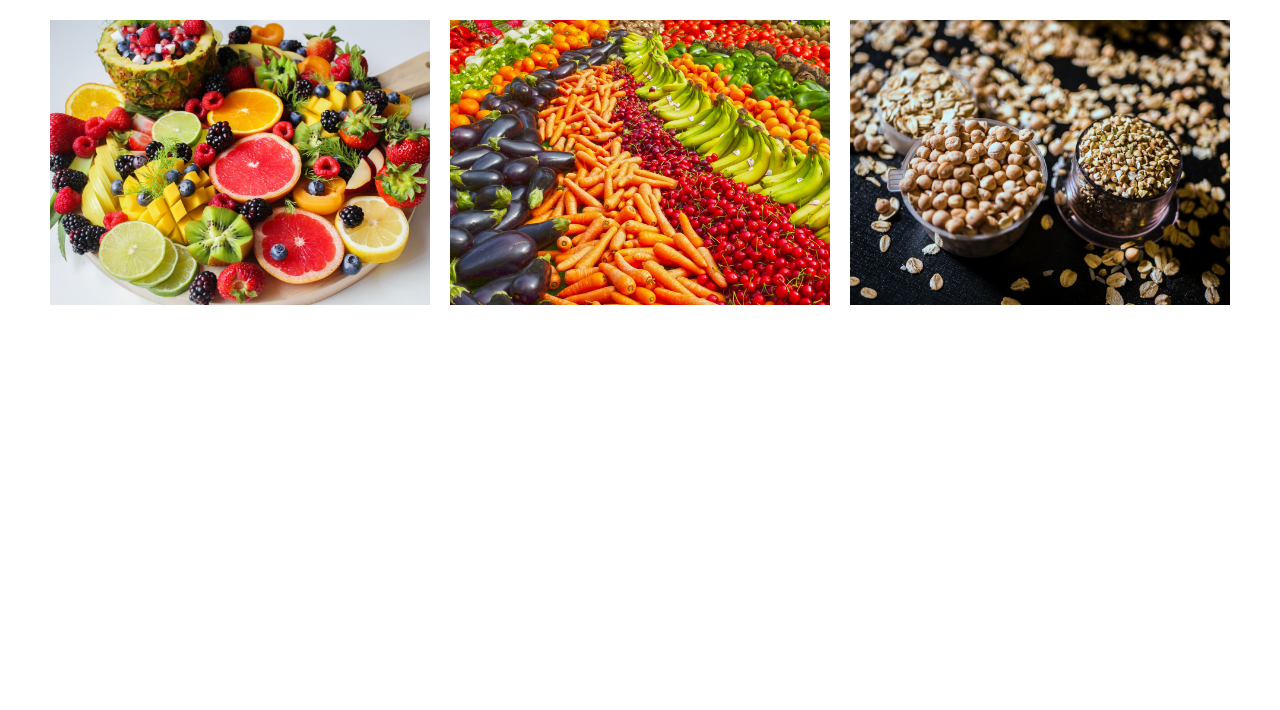
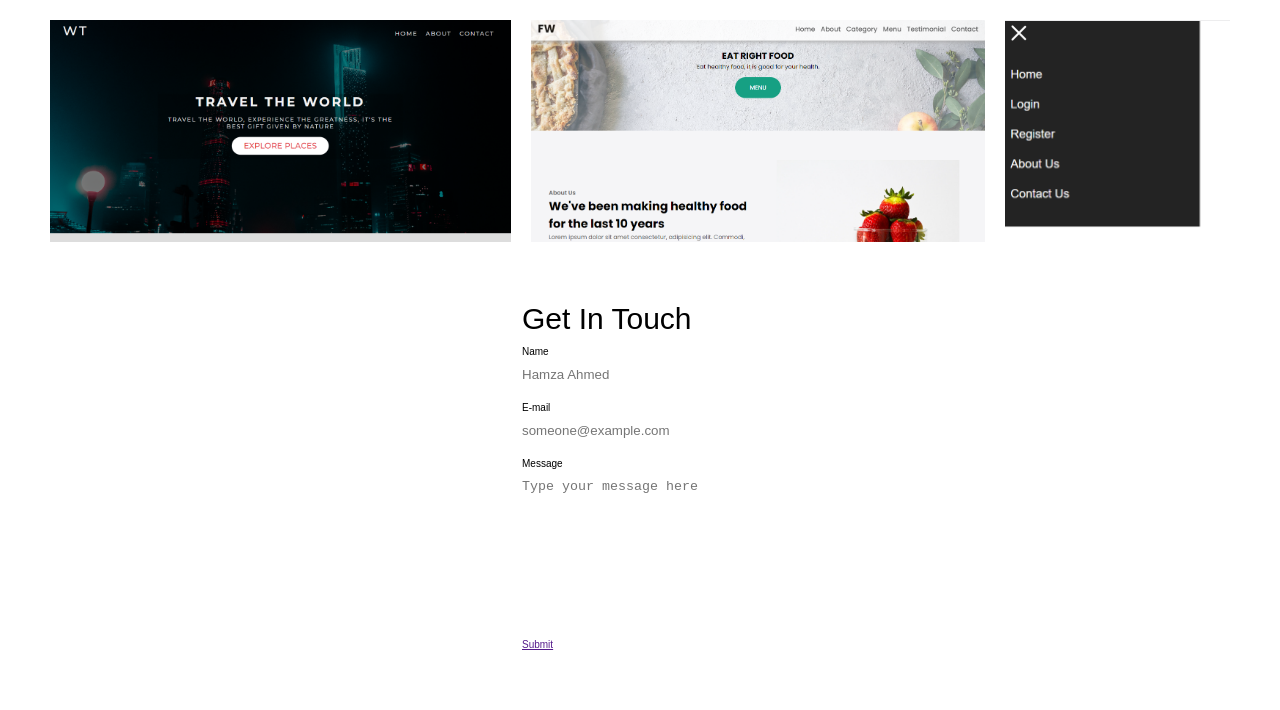
Before and after one commit to hamz-aa/portfolio-site, a plain HTML site: page index.html in a window 1280 px wide. Shown: the part 1598-2308 px from the top of the page. Before the commit the page ends 1903 px from the top, so only its background shows below. Drawn offline with Linux system fonts and the light colour scheme.

Commit message:
contact page started

```diff
--- a/index.html
+++ b/index.html
@@ -116,7 +116,7 @@
       <div class="work-wrapper container">
         <div class="project project-1">
           <div class="img-container">
-            <img src="./img/food1.jpg" alt="" />
+            <img src="./img/site-1.PNG" alt="" />
             <div class="img-content">
               <h1>Travelling Site</h1>
               <a href="" class="btn">Learn More</a>
@@ -125,7 +125,7 @@
         </div>
         <div class="project project-2">
           <div class="img-container">
-            <img src="./img/food2.jpg" alt="" />
+            <img src="./img/site-2.PNG" alt="" />
             <div class="img-content">
               <h1>Food Site</h1>
               <a href="" class="btn">Learn More</a>
@@ -134,7 +134,7 @@
         </div>
         <div class="project project-3">
           <div class="img-container">
-            <img src="./img/food3.jpg" alt="" />
+            <img src="./img/site-3.PNG" alt="" />
             <div class="img-content">
               <h1>Hamburger Menu</h1>
               <a href="" class="btn">Learn More</a>
@@ -143,5 +143,18 @@
         </div>
       </div>
     </section>
+
+    <section id="contact">
+      <div class="contact-wrapper container">
+        <h2>Get In Touch</h2>
+        <label for="name">Name</label>
+        <input type="text" class="name" placeholder="Hamza Ahmed">
+        <label for="email">E-mail</label>
+        <input type="email" class="email" placeholder="someone@example.com">
+        <label for="text">Message</label>
+        <textarea name="" id="" class="text" cols="30" rows="10" placeholder="Type your message here"></textarea>
+        <a href="" class="btn">Submit</a>
+      </div>
+    </section>
   </body>
 </html>
--- a/style.css
+++ b/style.css
@@ -28,6 +28,8 @@ body {
 .navbar {
   position: fixed;
   width: 100%;
+  background-color: white;
+  opacity: 0.85;
   z-index: 10;
   box-shadow: 0px 5px 10px 0px #cec5c5;
 }
@@ -43,8 +45,8 @@ body {
   justify-content: space-between;
   height: 80px;
   align-items: center;
-  transform: translateY(-150%);
-  animation: nav-animation 1s ease-out forwards;
+  /* transform: translateY(-150%);
+  animation: nav-animation 1s ease-out forwards; */
 }
 
 @keyframes nav-animation {
@@ -301,7 +303,7 @@ body {
 
 /* #######################  work section  ######################### */
 
-#work h1 {
+#work > h1 {
   text-align: center;
   font-size: 5rem;
   margin-bottom: 40px;
@@ -340,10 +342,14 @@ body {
 .img-content h1 {
   color: white;
   font-size: 3rem;
+  margin-bottom: 10px;
 }
 
 .img-content a {
-  font-size: 1.2rem;
+  font-size: 1.8rem;
+  font-weight: 500;
+  outline: none;
+  text-decoration: none;
 }
 
 .img-container::after {
@@ -372,3 +378,61 @@ body {
   opacity: 1;
   top: 40%;
 }
+
+.img-content .btn{
+  background-color: white;
+  border-radius: 10px;
+  color: black;
+  padding: 0.2em;
+}
+
+.img-content .btn:hover{
+  transition: color 0.5s ease-in, background 0.5s ease-in;
+  color:  rgba(0, 0, 0, 0.808);
+  background:rgba(255, 255, 255, 0.87);
+}
+
+/* ######################  contact section  ######################## */
+
+#contact{
+  padding: 5rem 0;
+}
+
+.contact-wrapper{
+  padding: 1rem;
+  width: 100%;
+  margin: auto;
+  /* display: flex;
+  flex-wrap: wrap;
+  justify-content: center; */
+  margin-left: 40%;
+}
+
+.contact-wrapper input{
+  display: block;
+  width: 100%;
+  border: none;
+  padding: 1rem 0;
+  box-shadow: none;
+  outline: none;
+  margin-bottom: 1rem;
+  font-weight: 500;
+}
+
+.contact-wrapper textarea{
+  display: block;
+  outline: none;
+  width: 100%;
+  border: none;
+  padding: 1rem 0;
+}
+
+.contact-wrapper h2{
+  font-size: 3rem;
+  font-weight: 400;
+  margin-bottom: 1rem;
+}
+
+.contact-wrapper a{
+  font-size: 1.rem;
+}
```
Also changed, not shown: img/site-1.PNG (added), img/site-2.PNG (added), img/site-3.PNG (added).
